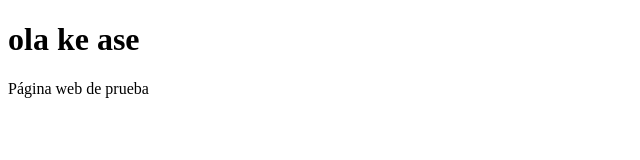
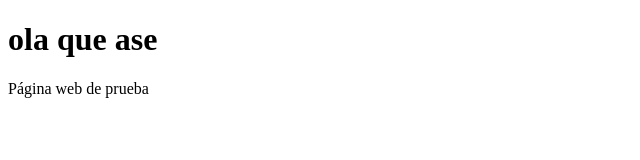
Before and after one commit to andrealpezr/2019-2020-CSAAI-Practicas-1, a plain HTML site: page P1/index.html in a window 1280 px wide. Shown: the full height of the page, 0-640 px from the left. Drawn offline with Linux system fonts and the light colour scheme.

Commit message:
cambio prueba

```diff
--- a/P1/index.html
+++ b/P1/index.html
@@ -5,7 +5,7 @@
     <title>Ola Ke ase</title>
   </head>
   <body>
-    <h1>ola ke ase</h1>
+    <h1>ola que ase</h1>
     <p>Página web de prueba</p>
   </body>
 </html>
```
